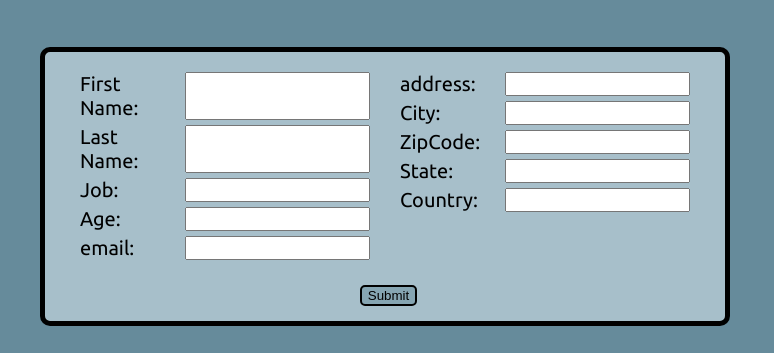
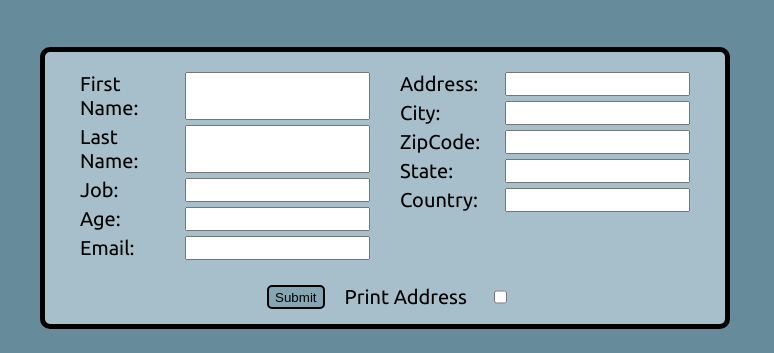
Before and after one commit to AvarageCodeEnjoyer/Employee-Class, a plain HTML site: page index.html in a window 1280 px wide. Shown: the part 202-555 px from the top of the page, without its empty margins (255-1029 px from the left). Drawn offline with Linux system fonts and the light colour scheme.

Commit message:
fixed id names and addressBox

```diff
--- a/index.html
+++ b/index.html
@@ -33,13 +33,13 @@
           <input type="number" id="age" required>
         </div>
         <div class="formGroup">
-          <label for="email">email:</label>
+          <label for="email">Email:</label>
           <input type="email" id="email" pattern="^[a-zA-Z0-9]+(?:\.[a-zA-Z0-9]+)*@[a-zA-Z0-9]+(?:\.[a-zA-Z0-9]+)*$" required>
         </div>
       </div>
       <div class="col">
         <div class="formGroup">
-          <label for="address">address:</label>
+          <label for="address">Address:</label>
           <input type="text" id="address" required>
         </div>
         <div class="formGroup">
@@ -60,12 +60,17 @@
         </div>
       </div>
       <input type="submit" id="submit">
+      <label for="printAddress">Print Address</label>
+      <input type="checkbox" id="printAddress">
     </form>
     <div class="inner-container">
       <div class="list">
-        <ul id="employee" class="ulList"></ul>
+        <ul id="employeeBox" class="ulList"></ul>
       </div>
-      <ul id="address" class="ulList"></ul>
+
+      <div class="list">
+        <ul id="addressBox" class="ulList"></ul>
+      </div>
     </div>
   </div>
 </body>
```
